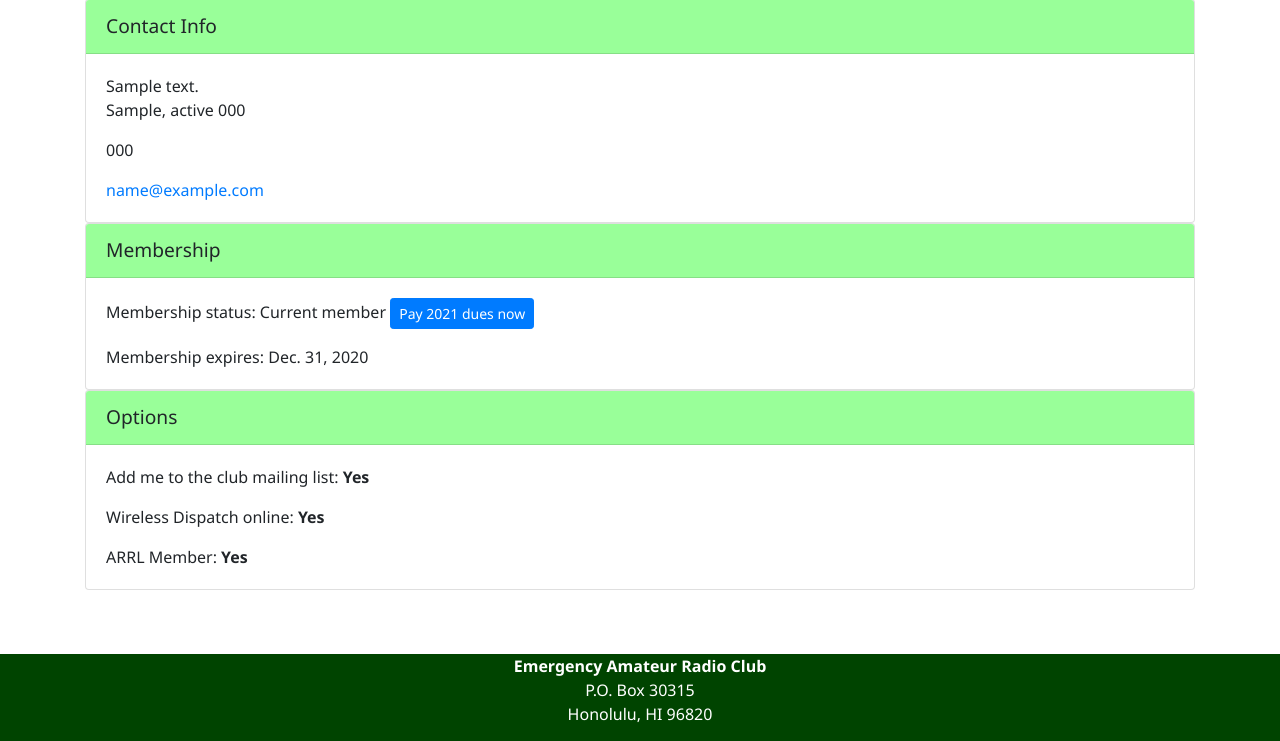
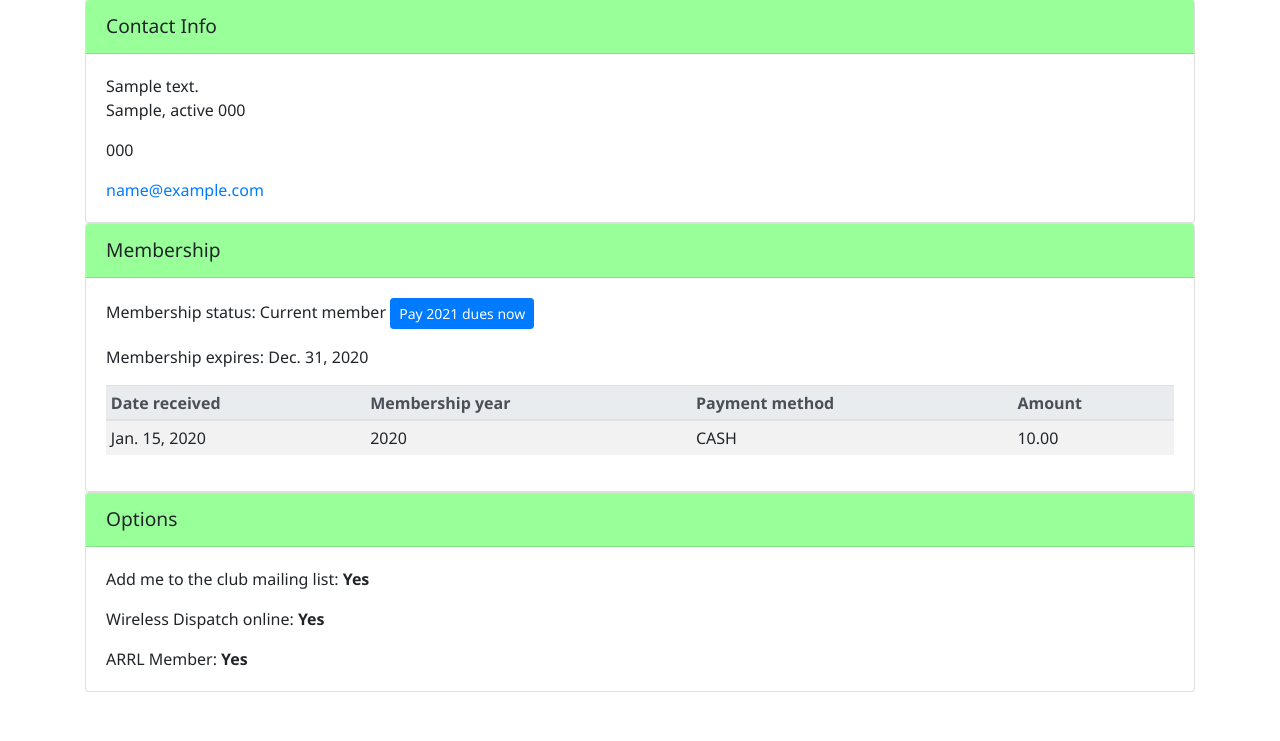
Before and after one commit to pineapplejuice/earc2-members, a Django app: page /member/1/ in a window 1280 px wide. Shown: the part 481-1222 px from the top of the page. Run offline with Django 3.2, Linux system fonts and the light colour scheme; a user stored in the database is signed in; tables that the repository leaves empty hold one stand-in row (values such as "Sample post"); some libraries are stand-ins or nearby versions.

Commit message:
Add table of dues payments to member profile

```diff
--- a/manage_members/templates/manage_members/member_profile.html
+++ b/manage_members/templates/manage_members/member_profile.html
@@ -51,6 +51,28 @@
 		{% if member.membership_expires %}
 		<p class="card-text">Membership expires: {{member.membership_expires}}</p>
 		{% endif %}
+
+		<table class="table table-sm table-striped">
+			<thead class="thead-light">
+				<tr>
+					<th>Date received</th>
+					<th>Membership year</th>
+					<th>Payment method</th>
+					<th>Amount</th>
+				</tr>
+			</thead>
+			<tbody>
+				{% for payment in member.duespayment_set.all %}
+				<tr>
+					<td>{{ payment.payment_date }}</td>
+					<td>{{ payment.membership_year }}</td>
+					<td>{{ payment.payment_method }}</td>
+					<td>{{ payment.amount }}</td>
+				</tr>
+				{% endfor %}
+			</tbody>
+		</table>
+
 	</div>
 </div>
 
```
